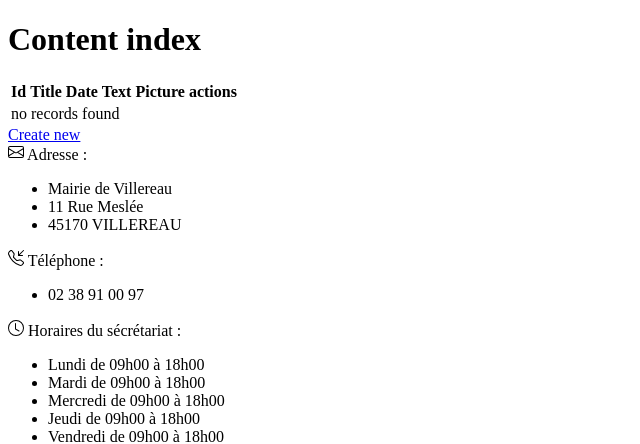
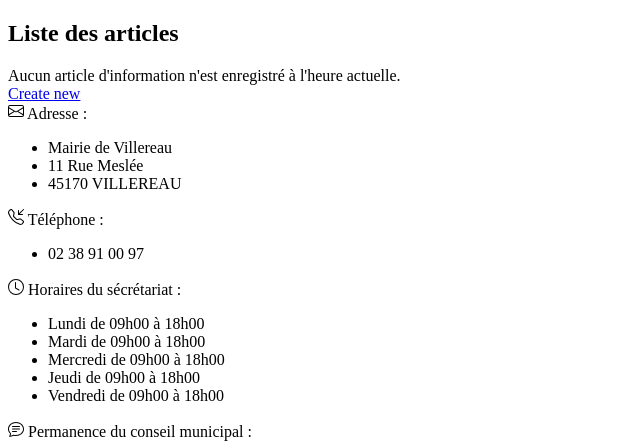
Before and after one commit to mayard689/Villereau, a Symfony app: template templates/content/index.html.twig in a window 1280 px wide. Shown: the part 198-642 px from the top of the page, without its empty margins (0-640 px from the left). Run offline with Twig, Linux system fonts and the light colour scheme; the template is opened without the code that fills it, so the values that code supplies are empty; some libraries are stand-ins or nearby versions.

Commit message:
view part of the content list page done

```diff
--- a/templates/content/index.html.twig
+++ b/templates/content/index.html.twig
@@ -1,41 +1,36 @@
 {% extends 'base.html.twig' %}
 
-{% block title %}Content index{% endblock %}
+{% block title %}Liste des articles{% endblock %}
 
 {% block body %}
-    <h1>Content index</h1>
 
-    <table class="table">
-        <thead>
-            <tr>
-                <th>Id</th>
-                <th>Title</th>
-                <th>Date</th>
-                <th>Text</th>
-                <th>Picture</th>
-                <th>actions</th>
-            </tr>
-        </thead>
-        <tbody>
-        {% for content in contents %}
-            <tr>
-                <td>{{ content.id }}</td>
-                <td>{{ content.title }}</td>
-                <td>{{ content.date ? content.date|date('Y-m-d') : '' }}</td>
-                <td>{{ content.text }}</td>
-                <td>{{ content.picture }}</td>
-                <td>
-                    <a href="{{ path('content_show', {'id': content.id}) }}">show</a>
-                    <a href="{{ path('content_edit', {'id': content.id}) }}">edit</a>
-                </td>
-            </tr>
-        {% else %}
-            <tr>
-                <td colspan="6">no records found</td>
-            </tr>
-        {% endfor %}
-        </tbody>
-    </table>
+    <section>
+        <div class="container">
+
+            <h2>Liste des articles</h2>
+
+            {% for content in contents %}
+                <div class="row">
+                    <div class="col-6">
+                        {{ include('content/_contentCard.html.twig') }}
+                    </div>
+                    <div class="col-6">
+                        <p class="card-text">{{content.text|u.truncate(125)}}...</p>
+                        <div class="">
+                            <a class="btn btn-primary" href="{{ path('content_show', {'id': content.id}) }}">show</a>
+                            <a class="btn btn-primary" href="{{ path('content_edit', {'id': content.id}) }}">edit</a>
+                        </div>
+
+                    </div>
+                </div>
+
+
+            {% else %}
+                    Aucun article d'information n'est enregistré à l'heure actuelle.
+            {% endfor %}
+
+        </div>
+    </section>
 
     <a href="{{ path('content_new') }}">Create new</a>
 {% endblock %}
--- a/templates/home/index.html.twig
+++ b/templates/home/index.html.twig
@@ -1,6 +1,6 @@
 {% extends 'base.html.twig' %}
 
-{% block title %}Hello HomeController!{% endblock %}
+{% block title %}Bienvenu à Villereau{% endblock %}
 
 {% block javascripts %}
     {{ parent()}}
```
